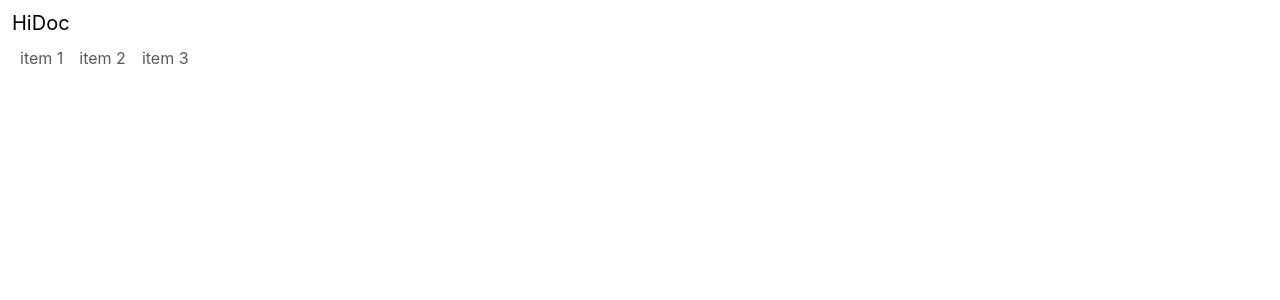
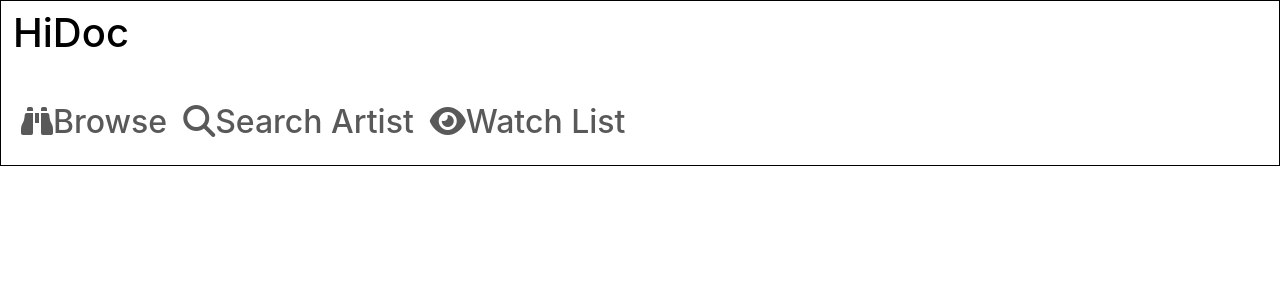
Before and after one commit to MidnattLantern/hidoc, a React (Create React App) app: page / in a window 1280 px wide. Shown: the top 300 px of the page. Built offline with nearby package versions, Linux system fonts and the light colour scheme.

Commit message:
add icons to nav bar

```diff
--- a/public/index.html
+++ b/public/index.html
@@ -33,6 +33,8 @@
       work correctly both with client-side routing and a non-root public URL.
       Learn how to configure a non-root public URL by running `npm run build`.
     -->
+    <script src="https://kit.fontawesome.com/4b0d3e328e.js" crossorigin="anonymous"></script>
+
     <title>React App</title>
   </head>
   <body>
--- a/src/components/NavBar.js
+++ b/src/components/NavBar.js
@@ -5,13 +5,14 @@ import { NavLink } from "react-bootstrap/esm";
 
 const NavBar = () => {
     return (
-        <Navbar>
+        <Navbar expand="lg" className={styles.NavBar} >
         <div>
             <Container>
 
                 <NavLink to="/">
                     <Navbar.Brand href="#home">
-                        <i className="fa-solid fa-list-alt"></i> HiDoc
+                        <i className=""></i>
+                        <h1>HiDoc</h1>
                     </Navbar.Brand>
                 </NavLink>
 
@@ -19,21 +20,27 @@ const NavBar = () => {
                     <Nav>
 
                         <NavLink to="/"
-
                         >
-                            <p>item 1</p>
+                            <h2>
+                                <i class="fa-solid fa-binoculars"></i>
+                                Browse
+                            </h2>
                         </NavLink>
 
                         <NavLink to="/"
-
                         >
-                            <p>item 2</p>
+                            <h2>
+                                <i class="fa-solid fa-magnifying-glass"></i>
+                                Search Artist
+                            </h2>
                         </NavLink>
 
                         <NavLink to="/"
-
                         >
-                            <p>item 3</p>
+                            <h2>
+                                <i class="fa-solid fa-eye"></i>
+                                Watch List
+                            </h2>
                         </NavLink>
 
                     </Nav>
```
Also changed, not shown: 1 other file (tests, documents, lock files or other folders).
